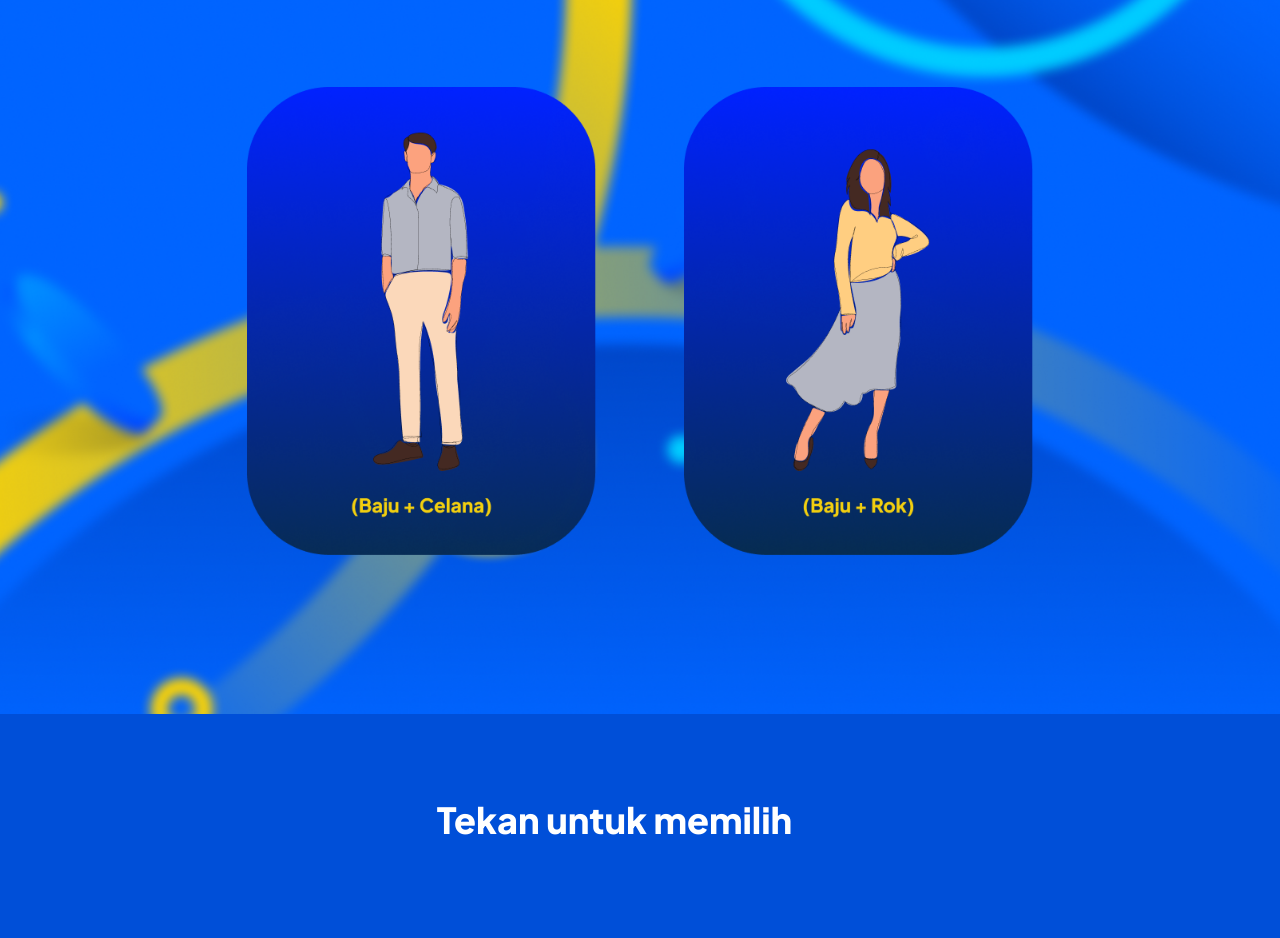
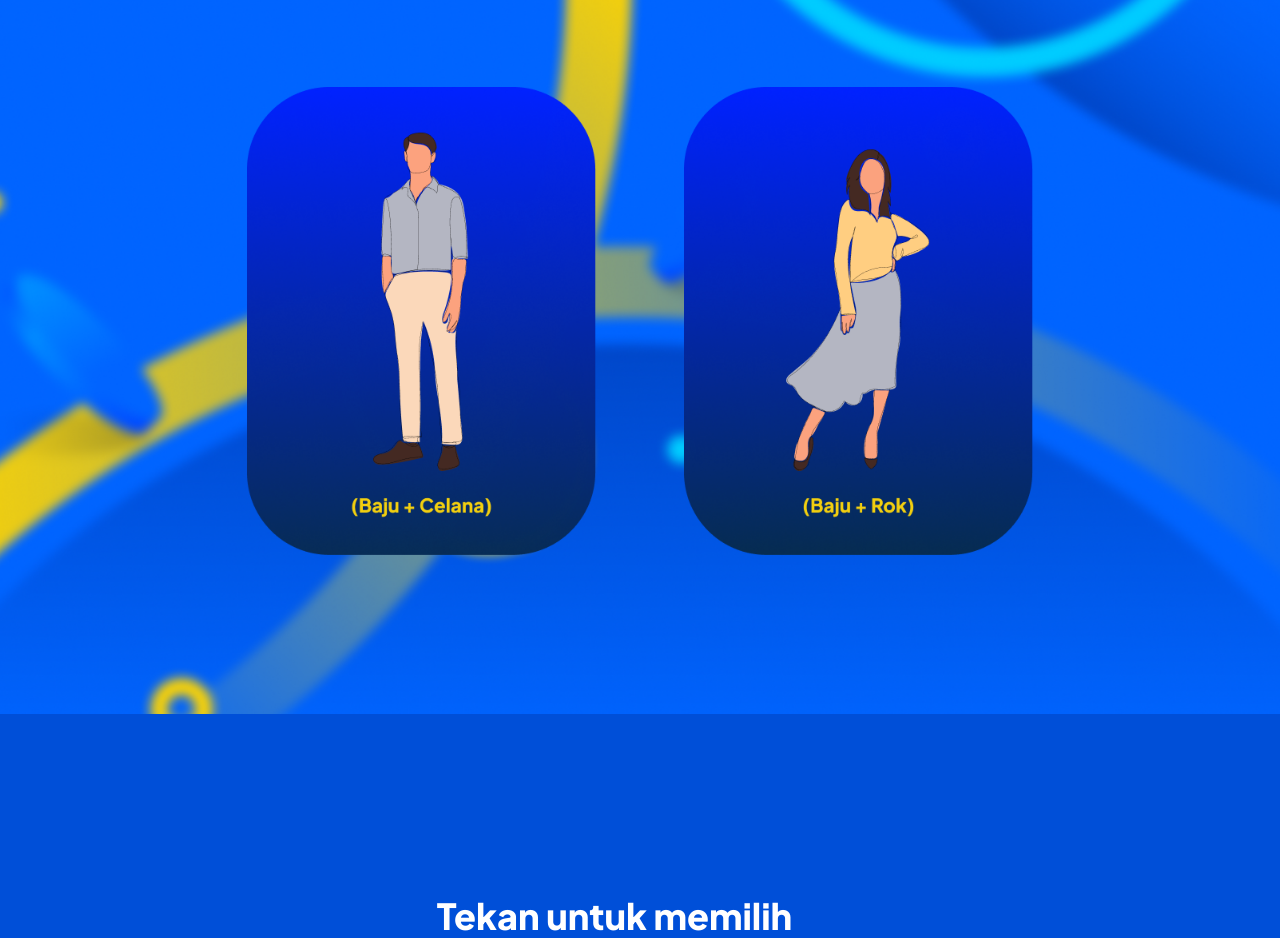
Before and after one commit to Fadil0107/AIDA.github.io, a plain HTML site: page step1.html in a window 1280 px wide. Shown: the part 67-1005 px from the top of the page. Before the commit the page ends 909 px from the top, so only its background shows below. Drawn offline with Linux system fonts and the light colour scheme.

Commit message:
Update step1.css

```diff
--- a/step1.css
+++ b/step1.css
@@ -221,7 +221,7 @@ section {
 .custom-heading {
     position: absolute;
     left: 48vw;
-    top: 108vh;
+    top: 120vh;
     transform: translateX(-50%);
     text-align: center;
     color: #FFFFFF;
```
